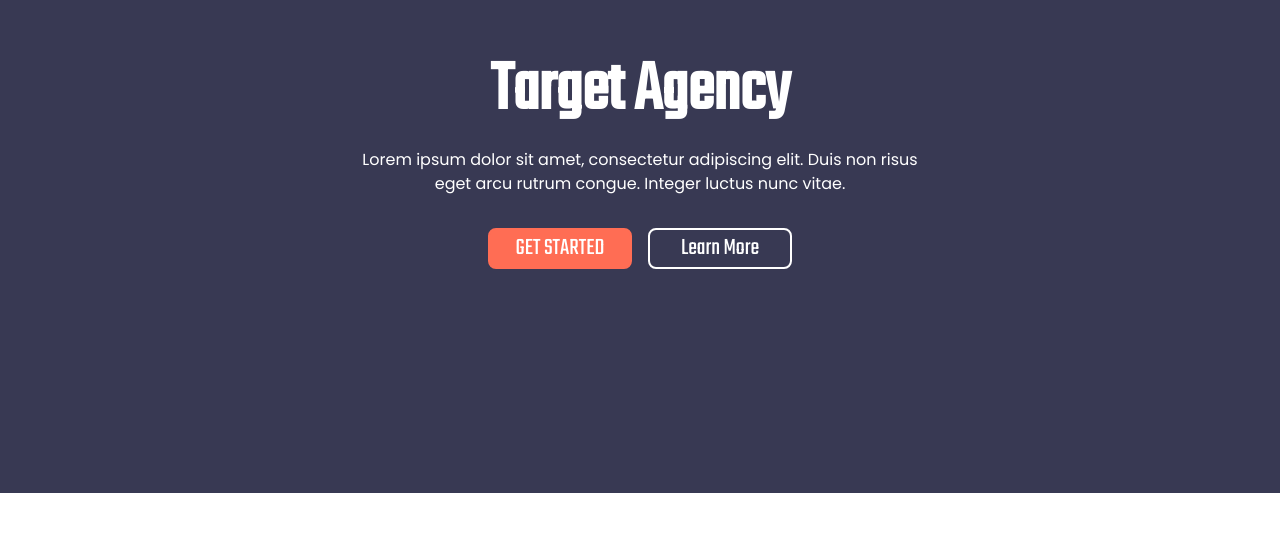
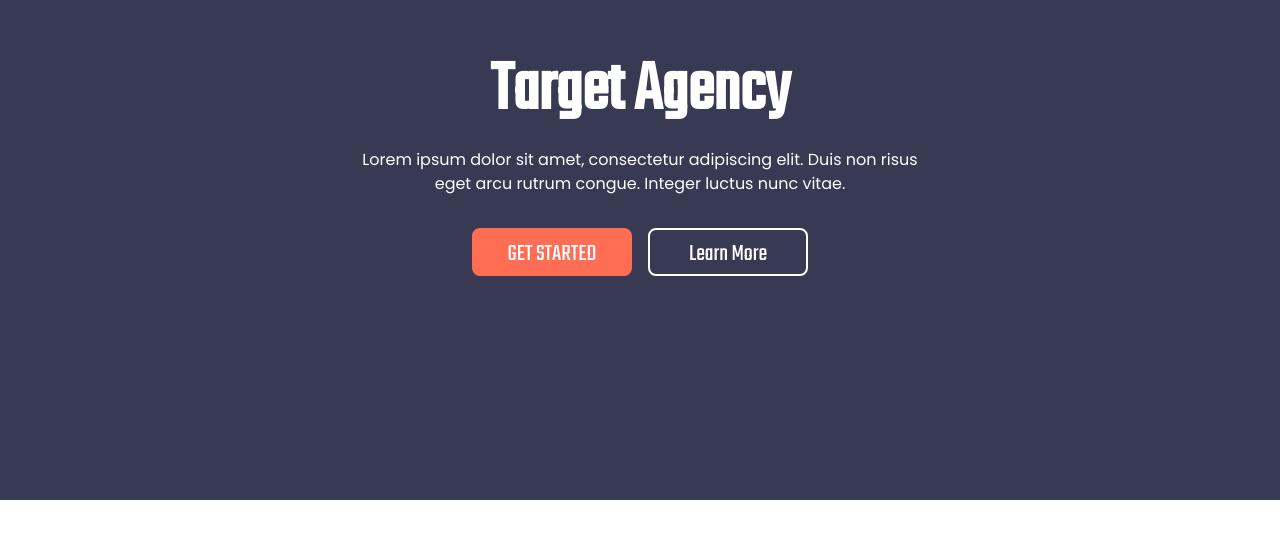
Before and after one commit to NChapron/agency-template, a React (Create React App) app: page / in a window 1280 px wide. Shown: the part 172-710 px from the top of the page. Built offline with nearby package versions, Linux system fonts and the light colour scheme.

Commit message:
Changed Button css

```diff
--- a/src/assets/global.css
+++ b/src/assets/global.css
@@ -62,10 +62,6 @@ p[data-width="wide"] {
   margin-inline: auto;
 }
 
-button {
-  font-family: var(--ff-button);
-  font-size: var(--fs-button);
-}
 button + button {
   margin-left: 1rem;
 }
--- a/src/components/button/Button.module.css
+++ b/src/components/button/Button.module.css
@@ -1,34 +1,29 @@
 @import url(../../assets/global.css);
 
-/* Primary button */
-.primary {
-  background-color: var(--clr-primary);
-  border: 2px solid var(--clr-primary);
-  text-align: center;
-  text-transform: uppercase;
-  width: 9rem;
-  padding-block: 0.4rem;
+.button {
+  font-family: var(--ff-button);
+  font-size: var(--fs-button);
+  line-height: calc(var(--fs-button) + 0.5rem);
+  width: 10rem;
+  padding-top: 0.5rem;
+  padding-bottom: 0.25rem;
   border-radius: 0.5rem;
   cursor: pointer;
+  text-align: center;
 }
 
-.primary a {
+.button[data-style] a {
   color: var(--clr-white);
   text-decoration: none;
 }
 
-/* Secondary button */
-.secondary {
+.button[data-style="primary"] {
+  background-color: var(--clr-primary);
+  border: 2px solid var(--clr-primary);
+  text-transform: uppercase;
+}
+
+.button[data-style="secondary"] {
   border: 2px solid var(--clr-white);
   background: none;
-  text-align: center;
-  width: 9rem;
-  padding-block: 0.4rem;
-  border-radius: 0.5rem;
-  cursor: pointer;
 }
-
-.secondary a {
-  color: var(--clr-white);
-  text-decoration: none;
-}
--- a/src/components/button/Button.tsx
+++ b/src/components/button/Button.tsx
@@ -3,27 +3,17 @@ import React from "react";
 import classes from "./Button.module.css";
 
 interface Props {
-  className: string;
   link: string;
   children?: React.ReactNode;
   onClick?: () => void;
+  buttonStyle: string;
 }
 
 const Button: React.FC<Props> = (props) => {
-  const { className, link, children } = props;
-
-  let buttonClasses;
-
-  if (className === "primary") {
-    buttonClasses = classes.primary;
-  } else if (className === "secondary") {
-    buttonClasses = classes.secondary;
-  } else {
-    buttonClasses = "";
-  }
+  const { link, buttonStyle, children } = props;
 
   return (
-    <button className={buttonClasses}>
+    <button className={classes.button} data-style={buttonStyle}>
       <a href={link}>{children}</a>
     </button>
   );
--- a/src/features/heroSection/Hero.tsx
+++ b/src/features/heroSection/Hero.tsx
@@ -10,10 +10,10 @@ function Hero() {
         eget arcu rutrum congue. Integer luctus nunc vitae.
       </p>
       <div>
-        <Button className="primary" link="#">
+        <Button buttonStyle="primary" link="#">
           Get Started
         </Button>
-        <Button className="secondary" link="#">
+        <Button buttonStyle="secondary" link="#">
           Learn More
         </Button>
       </div>
```
